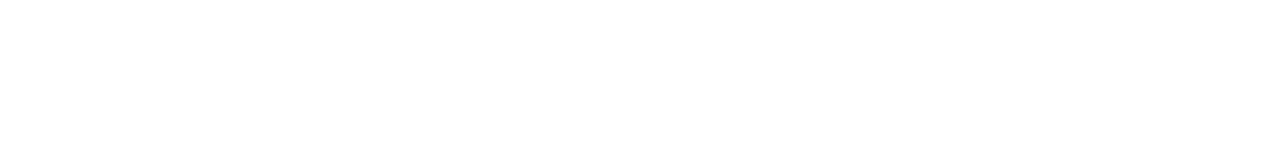
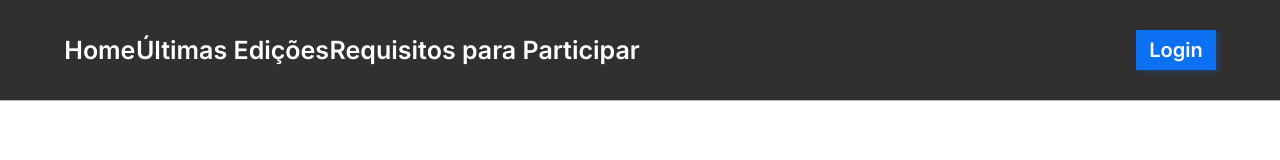
Before and after one commit to douglas0dias/bootcamp-dnc, a plain HTML site: page index.html in a window 1280 px wide. Drawn offline with Linux system fonts and the light colour scheme.

Commit message:
criação do estilo css do menu

```diff
--- a/index.html
+++ b/index.html
@@ -1,11 +1,22 @@
 <!DOCTYPE html>
 <html lang="pt-br">
+
 <head>
     <meta charset="UTF-8">
     <meta name="viewport" content="width=device-width, initial-scale=1.0">
-    <title>Document</title>
+    <link rel="stylesheet" href="style.css">
+    <title>Bootcamp DNC</title>
 </head>
+
 <body>
+    <nav id="principal">
+        <div id="menu">
+            <a href="">Home</a>
+            <a href="">Últimas Edições</a>
+            <a href="">Requisitos para Participar</a>
+        </div>
+        <button>Login</button>
+    </nav>
+</body>
 
-</body>
 </html>
--- /dev/null
+++ b/style.css
@@ -0,0 +1,56 @@
+@import url('https://fonts.googleapis.com/css2?family=Inter:ital,opsz,wght@0,14..32,100..900;1,14..32,100..900&display=swap');
+
+
+body {
+    margin: 0px;
+    /* margem externa */
+    padding: 0px;
+    /* margem interna */
+}
+
+/* MENU DE NAVEGAÇÃO SUPERIOR */
+#principal {
+    width: 100%;
+    height: 100px;
+    background-color: #303030;
+    display: flex;
+    justify-content: space-between;
+    align-items: center;
+    border-bottom: 1px solid #BABABA;
+}
+
+#menu {
+    display: flex;
+    width: 45%;
+    justify-content: space-around;
+    align-items: center;
+    margin-left: 5%;
+}
+
+/* ESTILIZAÇÃO DOS LINKS DO MENU DE NAVEGAGAÇÃO SUPERIOR */
+#principal div a {
+    font-family: "Inter";
+    font-size: 25px;
+    font-weight: 600;
+    color: #ffffff;
+    text-decoration: none;
+}
+
+#principal div a:hover{
+    color: #cccccc;
+}
+
+/* ESTILIZAÇÃO DO BOTÃO LOGIN */
+#principal button {
+    margin-right: 5%;
+    background-color: #0C70F2;
+    border: 0px;
+    width: 80px;
+    height: 40px;
+    font-family: "Inter";
+    font-size: 20px;
+    font-weight: 600;
+    color: #ffffff;
+    box-shadow: 3px 2px 4px #0C70F240;
+    cursor: pointer;
+}
```
